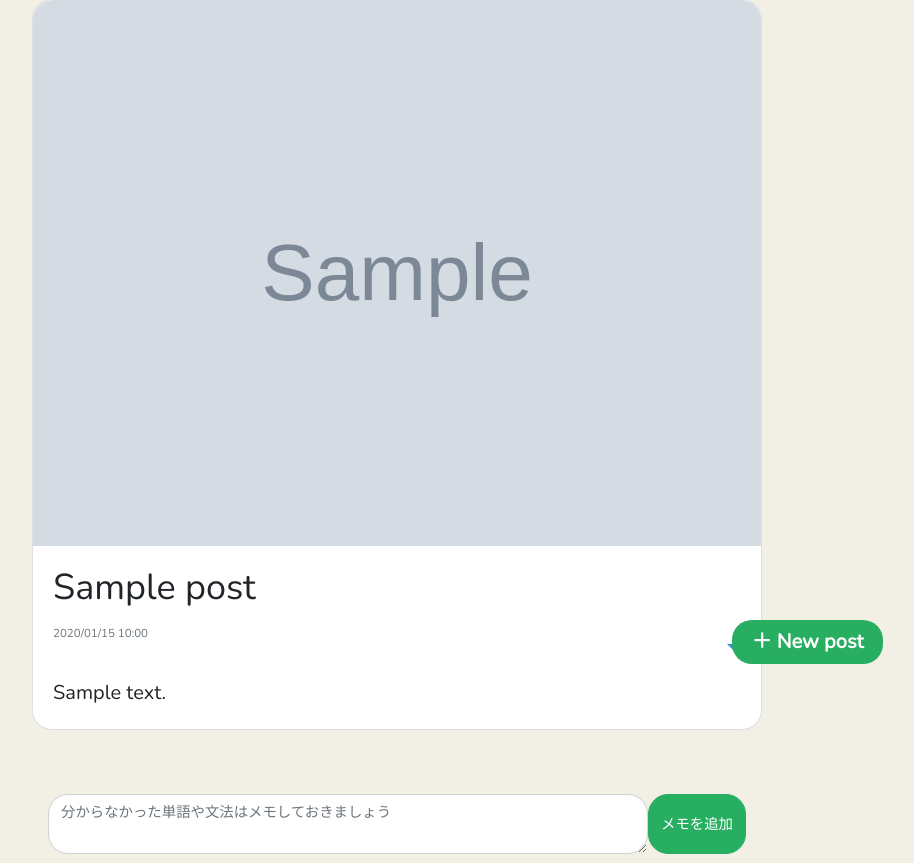
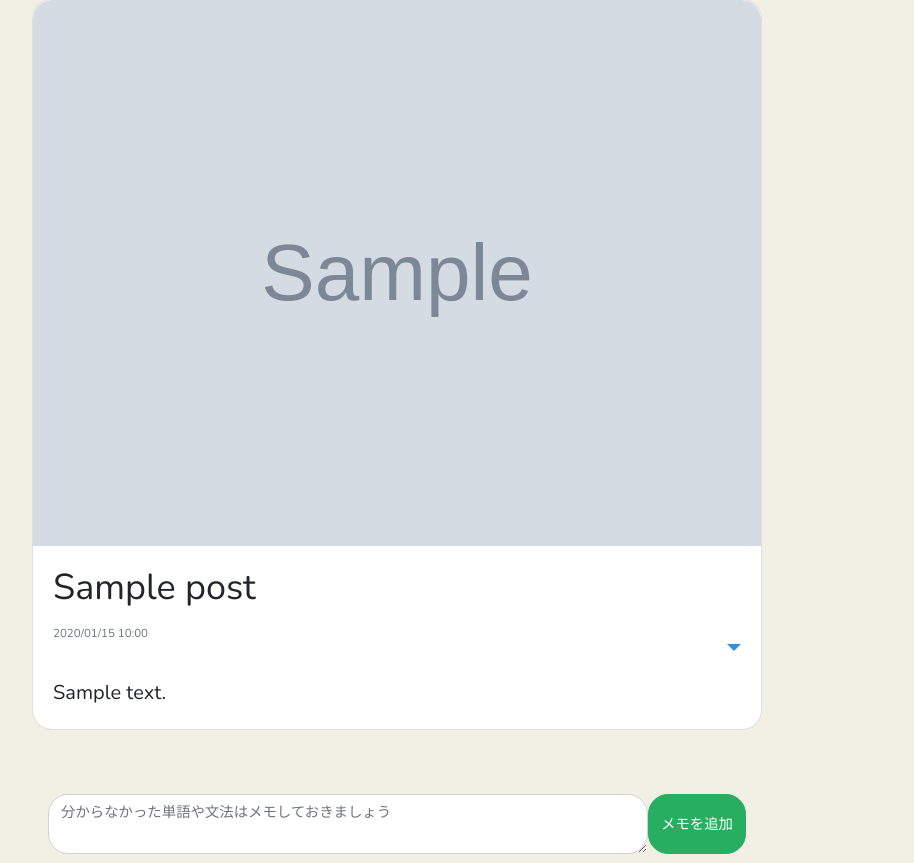
Before and after one commit to abeyuyajp/diary, a Laravel app: page /posts/1 in a window 1280 px wide. Shown: the part 126-989 px from the top of the page, without its empty margins (243-1157 px from the left). Run offline with Laravel 8, Linux system fonts and the light colour scheme; a user stored in the database is signed in; tables that the repository leaves empty hold one stand-in row (values such as "Sample post"); grey boxes marked "Sample" are stand-in pictures; style sheets or scripts are compiled from the project's sources.

Commit message:
追従ボタンの修正3

```diff
--- a/backend/resources/views/posts/show.blade.php
+++ b/backend/resources/views/posts/show.blade.php
@@ -6,7 +6,7 @@
         <div class="col-md-8">
             <div class="card mb-5" style="border-radius: 20px;">
               @if(!empty($post->image))
-                <img src="{{ asset('storage/image/' . $post->image) }}" class="card-img-top" width="100%" height="40%" style="border-radius: 20px 20px 0 0;">
+                <img src="{{ asset('storage/image/' . $post->image) }}" class="card-img-top" style="border-radius: 20px 20px 0 0;">
               @endif
                 <div class="card-body">
                     <h1 class="card-title">{{ $post->title }}</h1>
@@ -62,12 +62,6 @@
                 </div>
             </div>
         </div>
-        <!-- 追従投稿ボタン -->
-        <div>
-            <a href="{{ url('posts/create') }}" class="btn-club-green"  style="position: fixed; bottom: 10px; right: 12vw; padding: 6px 4px; border-radius: 20px; padding: 6px 20px; color: white; text-decoration: none;">
-                <strong style="font-size: 20px;">＋ New post</strong>
-            </a>
-        </div>
     </div>
 </div>
 @endsection
```
Also changed, not shown: backend/resources/views/posts/index.blade.php (+3 -6 lines).
